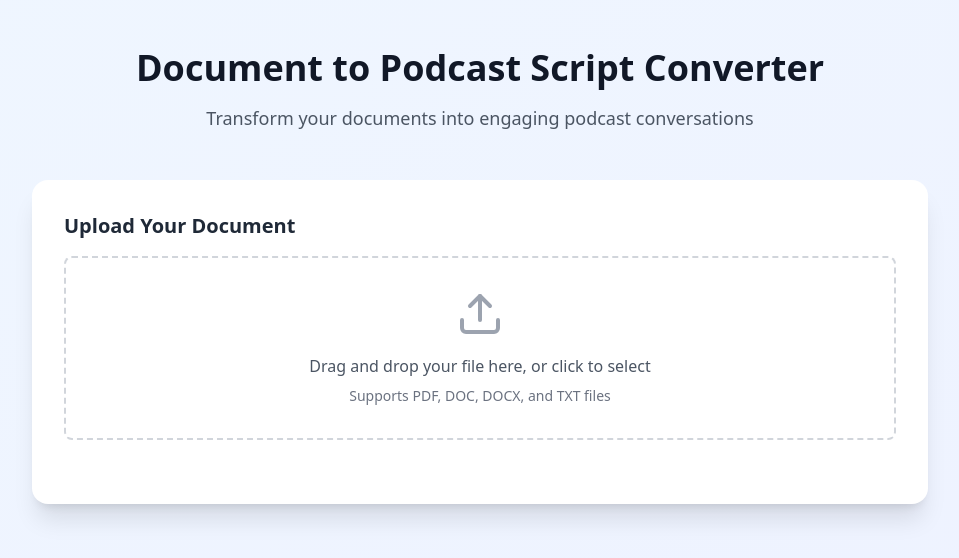
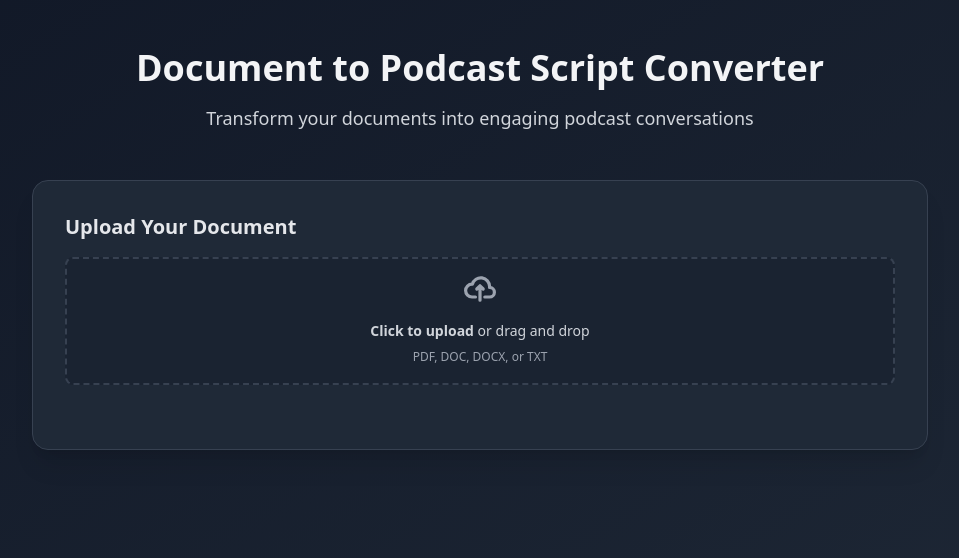
Before and after one commit to LumeML/LumeCast, a React (Vite) app: page / in a window 1280 px wide. Shown: the top 558 px of the page, without its empty margins (160-1119 px from the left). Built offline with nearby package versions, Linux system fonts and the light colour scheme.

Commit message:
Applied DarkMode

```diff
--- a/src/App.tsx
+++ b/src/App.tsx
@@ -36,41 +36,41 @@ function App() {
   };
 
   return (
-    <div className="min-h-screen bg-gradient-to-br from-blue-50 to-indigo-50">
+    <div className="min-h-screen bg-gradient-to-br from-gray-900 to-gray-800">
       <div className="container mx-auto px-4 py-12">
         <div className="max-w-4xl mx-auto">
           <div className="text-center mb-12">
-            <h1 className="text-4xl font-bold text-gray-900 mb-4">
+            <h1 className="text-4xl font-bold text-gray-100 mb-4">
               Document to Podcast Script Converter
             </h1>
-            <p className="text-lg text-gray-600">
+            <p className="text-lg text-gray-300">
               Transform your documents into engaging podcast conversations
             </p>
           </div>
 
-          <div className="bg-white rounded-2xl shadow-xl p-8">
+          <div className="bg-gray-800 rounded-2xl shadow-xl p-8 border border-gray-700">
             <div className="mb-8">
-              <h2 className="text-xl font-semibold text-gray-800 mb-4">
+              <h2 className="text-xl font-semibold text-gray-200 mb-4">
                 Upload Your Document
               </h2>
               <FileUpload onFileSelect={handleFileSelect} />
             </div>
 
             {error && (
-              <div className="bg-red-50 text-red-600 p-4 rounded-lg mb-8">
+              <div className="bg-red-900/50 text-red-200 p-4 rounded-lg mb-8 border border-red-800">
                 {error}
               </div>
             )}
 
             {isProcessing && (
               <div className="space-y-2">
-                <div className="flex items-center justify-center space-x-3 text-blue-600 my-8">
+                <div className="flex items-center justify-center space-x-3 text-blue-400 my-8">
                   <Loader2 className="w-6 h-6 animate-spin" />
                   <span className="font-medium">Processing your document... {progress}%</span>
                 </div>
-                <div className="w-full bg-gray-200 rounded-full h-2.5">
+                <div className="w-full bg-gray-700 rounded-full h-2.5">
                   <div
-                    className="bg-blue-600 h-2.5 rounded-full transition-all duration-300"
+                    className="bg-blue-500 h-2.5 rounded-full transition-all duration-300"
                     style={{ width: `${progress}%` }}
                   ></div>
                 </div>
@@ -78,25 +78,25 @@ function App() {
             )}
 
             {!isProcessing && podcastScript.length > 0 && (
-              <div className="border-t border-gray-200 pt-8">
-                <h2 className="text-xl font-semibold text-gray-800 mb-4 flex items-center">
+              <div className="border-t border-gray-700 pt-8">
+                <h2 className="text-xl font-semibold text-gray-200 mb-4 flex items-center">
                   <FileText className="w-6 h-6 mr-2" />
                   Podcast Script
                 </h2>
-                <div className="bg-gray-50 rounded-lg p-4 max-h-96 overflow-y-auto">
+                <div className="bg-gray-900/50 rounded-lg p-4 max-h-96 overflow-y-auto">
                   {podcastScript.map((segment, index) => (
                     <div
                       key={index}
                       className={`mb-4 p-3 rounded ${
                         segment.speaker === 'Host'
-                          ? 'bg-blue-50'
-                          : 'bg-green-50'
+                          ? 'bg-blue-900/30 border border-blue-800/50'
+                          : 'bg-emerald-900/30 border border-emerald-800/50'
                       }`}
                     >
-                      <strong className="block text-sm text-gray-600 mb-1">
+                      <strong className="block text-sm text-gray-300 mb-1">
                         {segment.speaker}:
                       </strong>
-                      <p className="text-gray-700">{segment.text}</p>
+                      <p className="text-gray-200">{segment.text}</p>
                     </div>
                   ))}
                 </div>
--- a/src/components/FileUpload.tsx
+++ b/src/components/FileUpload.tsx
@@ -1,60 +1,36 @@
-import React, { useCallback } from 'react';
-import { Upload } from 'lucide-react';
+import React from 'react';
 
 interface FileUploadProps {
   onFileSelect: (file: File) => void;
 }
 
-const FileUpload: React.FC<FileUploadProps> = ({ onFileSelect }) => {
-  const handleDragOver = useCallback((e: React.DragEvent) => {
-    e.preventDefault();
-    e.stopPropagation();
-  }, []);
-
-  const handleDrop = useCallback((e: React.DragEvent) => {
-    e.preventDefault();
-    e.stopPropagation();
-
-    const file = e.dataTransfer.files[0];
+export default function FileUpload({ onFileSelect }: FileUploadProps) {
+  const handleFileChange = (event: React.ChangeEvent<HTMLInputElement>) => {
+    const file = event.target.files?.[0];
     if (file) {
       onFileSelect(file);
     }
-  }, [onFileSelect]);
-
-  const handleFileInput = useCallback((e: React.ChangeEvent<HTMLInputElement>) => {
-    const file = e.target.files?.[0];
-    if (file) {
-      onFileSelect(file);
-    }
-  }, [onFileSelect]);
+  };
 
   return (
-    <div
-      className="border-2 border-dashed border-gray-300 rounded-lg p-8 text-center hover:border-blue-500 transition-colors"
-      onDragOver={handleDragOver}
-      onDrop={handleDrop}
-    >
-      <input
-        type="file"
-        id="file-upload"
-        className="hidden"
-        onChange={handleFileInput}
-        accept=".pdf,.doc,.docx,.txt"
-      />
-      <label
-        htmlFor="file-upload"
-        className="cursor-pointer flex flex-col items-center"
-      >
-        <Upload className="w-12 h-12 text-gray-400 mb-4" />
-        <span className="text-gray-600">
-          Drag and drop your file here, or click to select
-        </span>
-        <span className="text-sm text-gray-500 mt-2">
-          Supports PDF, DOC, DOCX, and TXT files
-        </span>
+    <div className="flex items-center justify-center w-full">
+      <label className="flex flex-col items-center justify-center w-full h-32 border-2 border-gray-700 border-dashed rounded-lg cursor-pointer bg-gray-900/30 hover:bg-gray-900/50 transition-colors">
+        <div className="flex flex-col items-center justify-center pt-5 pb-6">
+          <svg className="w-8 h-8 mb-4 text-gray-400" aria-hidden="true" xmlns="http://www.w3.org/2000/svg" fill="none" viewBox="0 0 20 16">
+            <path stroke="currentColor" strokeLinecap="round" strokeLinejoin="round" strokeWidth="2" d="M13 13h3a3 3 0 0 0 0-6h-.025A5.56 5.56 0 0 0 16 6.5 5.5 5.5 0 0 0 5.207 5.021C5.137 5.017 5.071 5 5 5a4 4 0 0 0 0 8h2.167M10 15V6m0 0L8 8m2-2 2 2"/>
+          </svg>
+          <p className="mb-2 text-sm text-gray-300">
+            <span className="font-semibold">Click to upload</span> or drag and drop
+          </p>
+          <p className="text-xs text-gray-400">PDF, DOC, DOCX, or TXT</p>
+        </div>
+        <input
+          type="file"
+          className="hidden"
+          onChange={handleFileChange}
+          accept=".pdf,.doc,.docx,.txt"
+        />
       </label>
     </div>
   );
-};
-
-export default FileUpload;
+}
```
